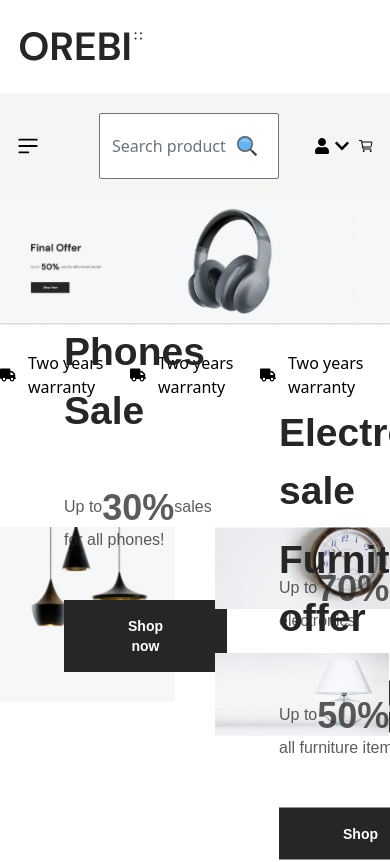
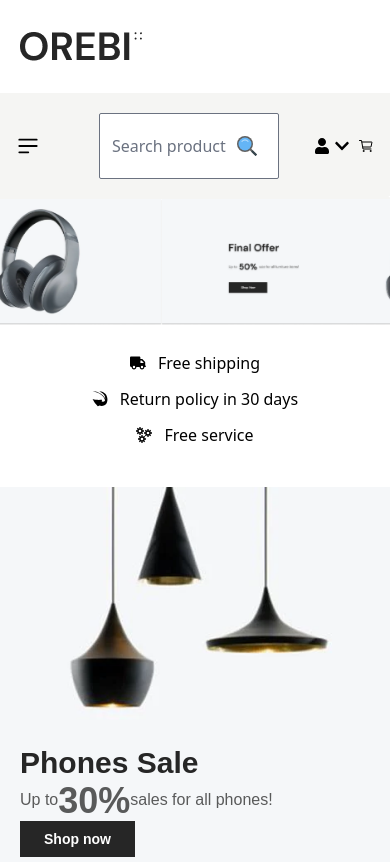
Before and after one commit to seydurrahman/FDR-2303-e-commerce, a React (Vite) app: page / in a window 390 px wide. Shown: the top 862 px of the page. Built offline with nearby package versions, Linux system fonts and the light colour scheme.

Commit message:
saleinfo and shipping responsive done

```diff
--- a/src/Component/CommonComponent/Overlay.jsx
+++ b/src/Component/CommonComponent/Overlay.jsx
@@ -1,15 +1,35 @@
-import React from 'react'
-import Button from './Button'
-const Overlay = ({className,title,discountDetailsFirst,discountDetailsLast,discountAmount,btnTitle}) => {
+import React from "react";
+import Button from "./Button";
+const Overlay = ({
+  className,
+  title,
+  discountDetailsFirst,
+  discountDetailsLast,
+  discountAmount,
+  btnTitle,
+}) => {
   return (
     <>
-         <div className={`absolute ${className}`}>
-                    <h3 className=' font-DMsans font-bold text-[39px] text-main_font_color'> {title?title:"Phones Sales"}</h3>
-                    <p className=' mt-12 font-DMsans font-normal text-main_font_color text-base opacity-75 mb-12'>{discountDetailsFirst}<span className=' text-4xl font-bold align-middle'>{discountAmount}</span>{discountDetailsLast}</p>
-                    <Button className={" py-4 px-16 bg-main_font_color text-main_bg_color font-DMsans font-bold text-sm hover:bg-slate-700"} title={btnTitle}/>
-         </div>
+      <div className={`absolute ${className}`}>
+        <h3 className="font-DMsans text-3xl md:text-[39px] font-bold text-main_font_color">
+          {title ? title : "Phones Sales"}
+        </h3>
+        <p className="md:mt-3 md:mb-2 font-DMsans text-base font-normal text-main_font_color opacity-75">
+          {discountDetailsFirst}
+          <span className="align-middle text-4xl font-bold">
+            {discountAmount}
+          </span>
+          {discountDetailsLast}
+        </p>
+        <Button
+          className={
+            "bg-main_font_color py-2 px-6 font-DMsans text-sm font-bold text-main_bg_color hover:bg-slate-700"
+          }
+          title={btnTitle}
+        />
+      </div>
     </>
-  )
-}
+  );
+};
 
-export default Overlay
+export default Overlay;
--- a/src/Component/CommonComponent/Product.jsx
+++ b/src/Component/CommonComponent/Product.jsx
@@ -9,7 +9,7 @@ import { ProductData } from '../../../Data/Data';
 const Product = ({colorVariant,badge,imga,productName,productPrice}) => {
   return (
     <div className=' w-[98%]'>
-       <div className=' pb-6 relative overflow-hidden sm:w-[95%] md:w-full group cursor-pointer'>
+       <div className=' pb-6 relative overflow-hidden group cursor-pointer'>
         <div className=' absolute top-4 left-4 rounded-sm'>
              {badge}
         </div>
--- a/src/Component/HomeComponent/Banner/Banner.jsx
+++ b/src/Component/HomeComponent/Banner/Banner.jsx
@@ -57,15 +57,25 @@ const Banner = () => {
               }
             },
             {
+              breakpoint: 800,
+              settings: {
+                slidesToShow: 2,
+                slidesToScroll: 2,
+                infinite: 2,
+                dots: true
+              }
+            },
+            {
               breakpoint: 600,
               settings: {
                 slidesToShow: 2,
                 slidesToScroll: 2,
-                initialSlide: 2
+                initialSlide: 2,
+                dots:false,
               }
             },
             {
-              breakpoint: 575,
+              breakpoint: 480,
               settings: {
                 slidesToShow: 1,
                 slidesToScroll: 1,
--- a/src/Component/HomeComponent/NewArrival/NewArrival.jsx
+++ b/src/Component/HomeComponent/NewArrival/NewArrival.jsx
@@ -48,6 +48,43 @@ const settings = {
   arrows:true,
   prevArrow: <SampleNextArrow/>,
   nextArrow: <SamplePrevArrow />,
+  responsive: [
+    {
+      breakpoint: 1024,
+      settings: {
+        slidesToShow: 3,
+        slidesToScroll: 3,
+        infinite: true,
+        dots: true
+      }
+    },
+    {
+      breakpoint: 800,
+      settings: {
+        slidesToShow: 2,
+        slidesToScroll: 2,
+        infinite: 2,
+        dots: true
+      }
+    },
+    {
+      breakpoint: 600,
+      settings: {
+        slidesToShow: 2,
+        slidesToScroll: 2,
+        initialSlide: 2,
+        dots:false,
+      }
+    },
+    {
+      breakpoint: 480,
+      settings: {
+        slidesToShow: 1,
+        slidesToScroll: 1,
+        dots:false,
+      }
+    }
+  ]
 };
 
 
--- a/src/Component/HomeComponent/SaleInfo/SaleInfo.jsx
+++ b/src/Component/HomeComponent/SaleInfo/SaleInfo.jsx
@@ -1,34 +1,55 @@
-import React from 'react'
-import Flex from '../../CommonComponent/Flex.jsx'
-import Saleleft from "../../../assets/Saleleft.png"
-import Electronicwatch from "../../../assets/Electronicwatch.png"
-import Furniture from "../../../assets/Furniture.png"
-import Overlay from '../../CommonComponent/Overlay.jsx'
+import React from "react";
+import Flex from "../../CommonComponent/Flex.jsx";
+import Saleleft from "../../../assets/Saleleft.png";
+import Electronicwatch from "../../../assets/Electronicwatch.png";
+import Furniture from "../../../assets/Furniture.png";
+import Overlay from "../../CommonComponent/Overlay.jsx";
 const SaleInfo = () => {
   return (
     <>
-    <div className=' py-32'>
+      <div className="py-10 sm:py-10">
         <div className="container">
-            <Flex className={"gap-x-10"}>
-            <div className=' w-full relative'>
+          <Flex className={"flex-col sm:flex-row sm:gap-x-5  lg:gap-x-10 gap-y-4"}>
+            <div className="relative w-full">
               <picture>
                 <img src={Saleleft} alt={Saleleft} />
               </picture>
-               <Overlay className={" bottom-16 left-16"} title="Phones Sale" discountDetailsFirst="Up to" discountDetailsLast={`sales for all phones!`} discountAmount="30%" btnTitle ="Shop now"/>
+              <Overlay
+                className={"bottom-5 sm:bottom-10 md:bottom-16 left-5"}
+                title="Phones Sale"
+                discountDetailsFirst="Up to"
+                discountDetailsLast={`sales for all phones!`}
+                discountAmount="30%"
+                btnTitle="Shop now"
+              />
             </div>
-            <div className=' w-full'>
-                <Flex className={"flex-col gap-y-11"}>
-                    <div className=" w-full relative">
+            <div className="w-full">
+              <Flex className={"flex-col gap-y-4 lg:gap-y-6 xl:gap-y-10"}>
+                <div className="relative w-full">
                   <picture>
                     <img src={Electronicwatch} alt={Electronicwatch} />
                   </picture>
-                        <Overlay className={" top-1/2 -translate-y-1/2 left-16"} title="Electronics sale" discountDetailsFirst="Up to" discountDetailsLast={`sales for all electronics!`} discountAmount="70%" btnTitle ="Shop now"/>
+                  <Overlay
+                    className={"top-4 lg:top-20 sm:top-1 left-5 "}
+                    title="Electronics sale"
+                    discountDetailsFirst="Up to"
+                    discountDetailsLast={`sales for all electronics!`}
+                    discountAmount="70%"
+                    btnTitle="Shop now"
+                  />
                 </div>
-                    <div className=" w-full relative">
+                <div className="relative w-full">
                   <picture>
                     <img src={Furniture} alt={Furniture} />
                   </picture>
-                        <Overlay className={" top-1/2 -translate-y-1/2 left-16"} title="Furniture offer" discountDetailsFirst="Up to" discountDetailsLast={`sales for all furniture item!`} discountAmount="50%" btnTitle ="Shop"/>
+                  <Overlay
+                    className={"left-5 top-1/2 -translate-y-1/2"}
+                    title="Furniture offer"
+                    discountDetailsFirst="Up to"
+                    discountDetailsLast={`sales for all furniture item!`}
+                    discountAmount="50%"
+                    btnTitle="Shop now"
+                  />
                 </div>
               </Flex>
             </div>
@@ -36,7 +57,7 @@ const SaleInfo = () => {
         </div>
       </div>
     </>
-  )
-}
+  );
+};
 
-export default SaleInfo
+export default SaleInfo;
--- a/src/Component/HomeComponent/Shipping/Shipping.jsx
+++ b/src/Component/HomeComponent/Shipping/Shipping.jsx
@@ -2,17 +2,25 @@ import React from 'react'
 import Flex from "../../CommonComponent/Flex"
 import ShippingItem from '../../CommonComponent/ShippingItem'
 import { FaTruck } from "react-icons/fa6";
+import { GiReturnArrow } from "react-icons/gi";
+import { GrServices } from "react-icons/gr";
+import { ImInsertTemplate } from 'react-icons/im';
 
 const Shipping = () => {
+  const data = [
+    {id:1, icon:<FaTruck/>, title: "Free shipping"},
+    {id:2, icon:<GiReturnArrow/>, title: "Return policy in 30 days"},
+    {id:3, icon:<GrServices/>, title: "Free service"},
+  ]
   return (
     <>
     <div className='mt-5'>
         <div className="container">
-            <Flex className={"justify-between items-center"}>
-                {[...Array(3)].map((_, index)=>(
-                    <ShippingItem className={"flex gap-x-3 items-center"} key={index}>
-                    <span><FaTruck/></span>
-                    <h2>Two years warranty</h2>
+            <Flex className={"flex-col sm:flex-row gap-y-3 justify-between items-center"}>
+                {data?.map((item)=>(
+                    <ShippingItem className={"flex gap-x-3 items-center sm:text-[13px] cursor-pointer"} key={item.id}>
+                    <span>{item.icon}</span>
+                    <h2>{item.title}</h2>
                     </ShippingItem>
                 ))}
 
```
Lines whose indentation alone changed are shown as unchanged.
